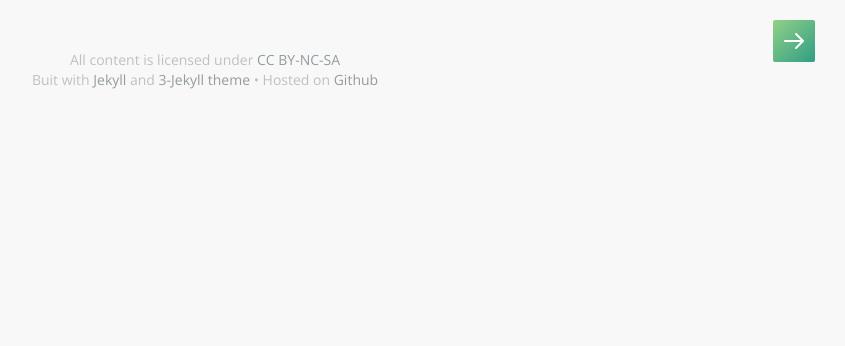
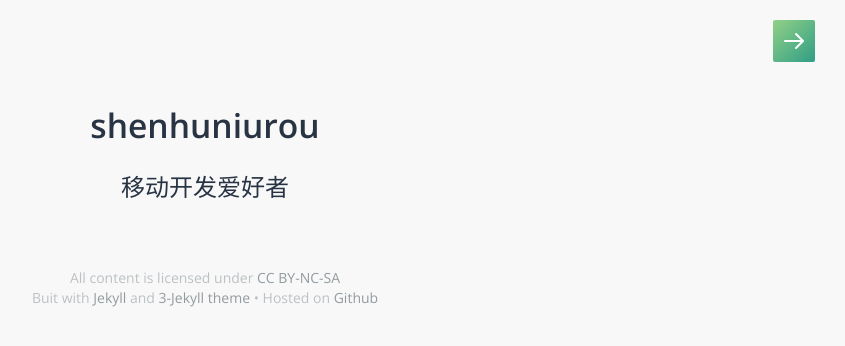
Before and after one commit to shenhuniurou/shenhuniurou.github.io, a Jekyll site: the page built from index.html, in a window 1280 px wide. Shown: the top 346 px of the page, without its empty margins (435-1280 px from the left). Built offline with Jekyll 4.4.1, drawn with Linux system fonts in a browser that asks for light colours; some web fonts are replaced.

Commit message:
Update index.html

```diff
--- a/index.html
+++ b/index.html
@@ -1,22 +1,8 @@
 ---
 layout: default
-title: Home
 ---
+<div id="home" class="container">
+  <h1>shenhuniurou</h1>
+  <p>移动开发爱好者</p>
 
-<div class="posts">
-  {% for post in paginator.posts %}
-  <div class="post">
-    <h1 class="post-title">
-      <a href="{{ post.url }}">
-        {{ post.title }}
-      </a>
-    </h1>
-
-    <span class="post-date">{{ post.date | date: "%-d %b %Y" }}</span>
-
-    <a class="post-excerpt" href="{{ post.url }}">{{ post.content | strip_html | truncatewords: 50 }}</a>
-    <br />
-    <a class="read-more" href="{{ post.url }}">Read more...</a>
-  </div>
-  {% endfor %}
 </div>
```
